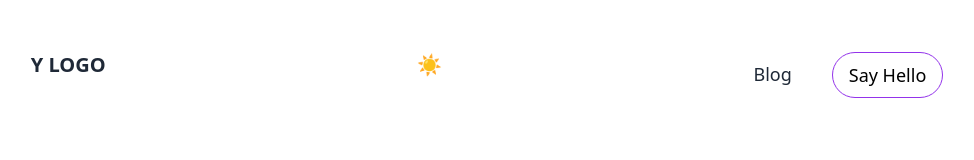
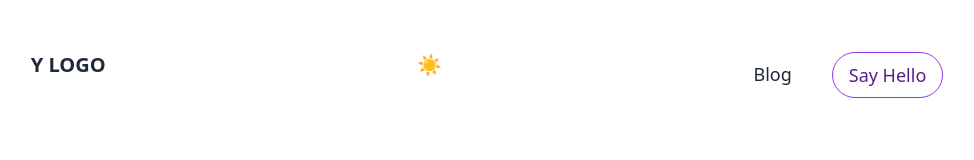
Before and after one commit to Yadhnesh1234/Portfolio, a React (Create React App) app: page / in a window 1280 px wide. Shown: the top 160 px of the page, without its empty margins (153-1127 px from the left). Built offline with nearby package versions, Linux system fonts and the light colour scheme.

Commit message:
Hover Effect Bug resolved

```diff
--- a/src/components/About/index.js
+++ b/src/components/About/index.js
@@ -36,7 +36,7 @@ const About = ({ isDarkTheme }) => {
         {/* Icons for LinkedIn, GitHub, and Instagram */}
         <div className="mt-4 flex">
           <a
-            href="https://www.linkedin.com/in/your-profile-link"
+            href="https://www.linkedin.com/in/yadhnesh-gangurde-7842251b8/"
             target="_blank"
             rel="noopener noreferrer"
             className={`text-gray-500 hover:text-gray-700 ${
@@ -46,7 +46,7 @@ const About = ({ isDarkTheme }) => {
             <FaLinkedin size={32} />
           </a>
           <a
-            href="https://github.com/your-github-username"
+            href="https://github.com/Yadhnesh1234"
             target="_blank"
             rel="noopener noreferrer"
             className={`ml-4 text-gray-500 hover:text-gray-700 ${
@@ -56,7 +56,7 @@ const About = ({ isDarkTheme }) => {
             <FaGithub size={32} />
           </a>
           <a
-            href="https://www.instagram.com/your-username/"
+            href="https://www.instagram.com/yadhnesh__gangurde/"
             target="_blank"
             rel="noopener noreferrer"
             className={`ml-4 text-gray-500 hover:text-gray-700 ${
--- a/src/components/Navbar/index.js
+++ b/src/components/Navbar/index.js
@@ -71,8 +71,8 @@ const Navbar = ({ isDarkTheme, toggleDarkTheme }) => {
         {/* Say Hello Button */}
         <button
           className={`border ${
-            isDarkTheme ? 'border-green-500 hover:bg-green-600' : 'border-purple-600 hover:bg-purple-600'
-          } text-${isDarkTheme ? 'green-500 hover:text-gray-900 ' : 'purple-600 hover:text-white'} py-2 px-4 rounded-full transition duration-300 ease-in-out  hover:text-white text-lg md:inline-block md:text-lg`}
+            isDarkTheme ? 'border-green-500 hover:bg-green-600 text-green-500 hover:text-gray-900' : 'text-purple-900 hover:text-white border-purple-600 hover:bg-purple-600'
+          }  py-2 px-4 rounded-full transition duration-300 ease-in-out  text-lg md:inline-block md:text-lg`}
         >
         Say Hello
         </button>
--- a/src/components/Projects/helper.js
+++ b/src/components/Projects/helper.js
@@ -31,7 +31,7 @@ const ProjectList=[
         long_desc:"",
         git_hub_link:"",
         live_url:""
-    }
+    },
 ]
 
 export default ProjectList
```
